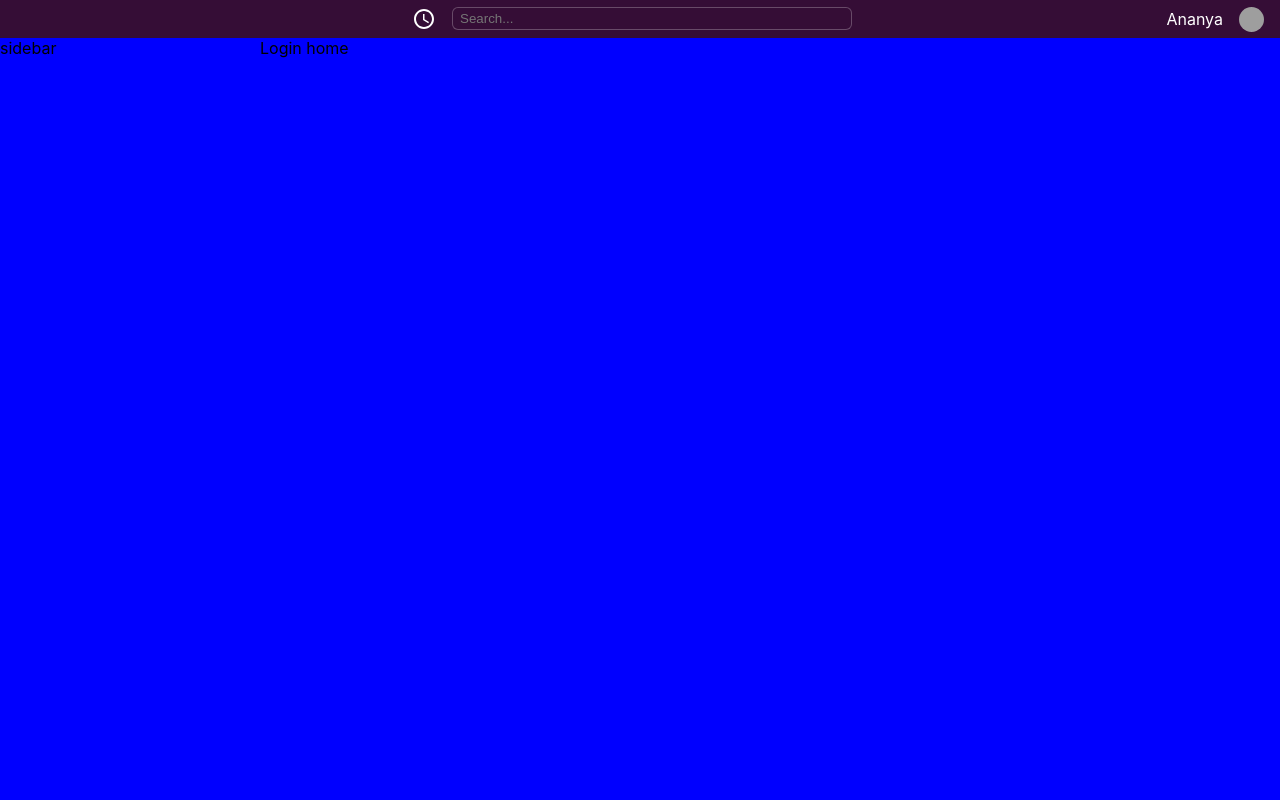
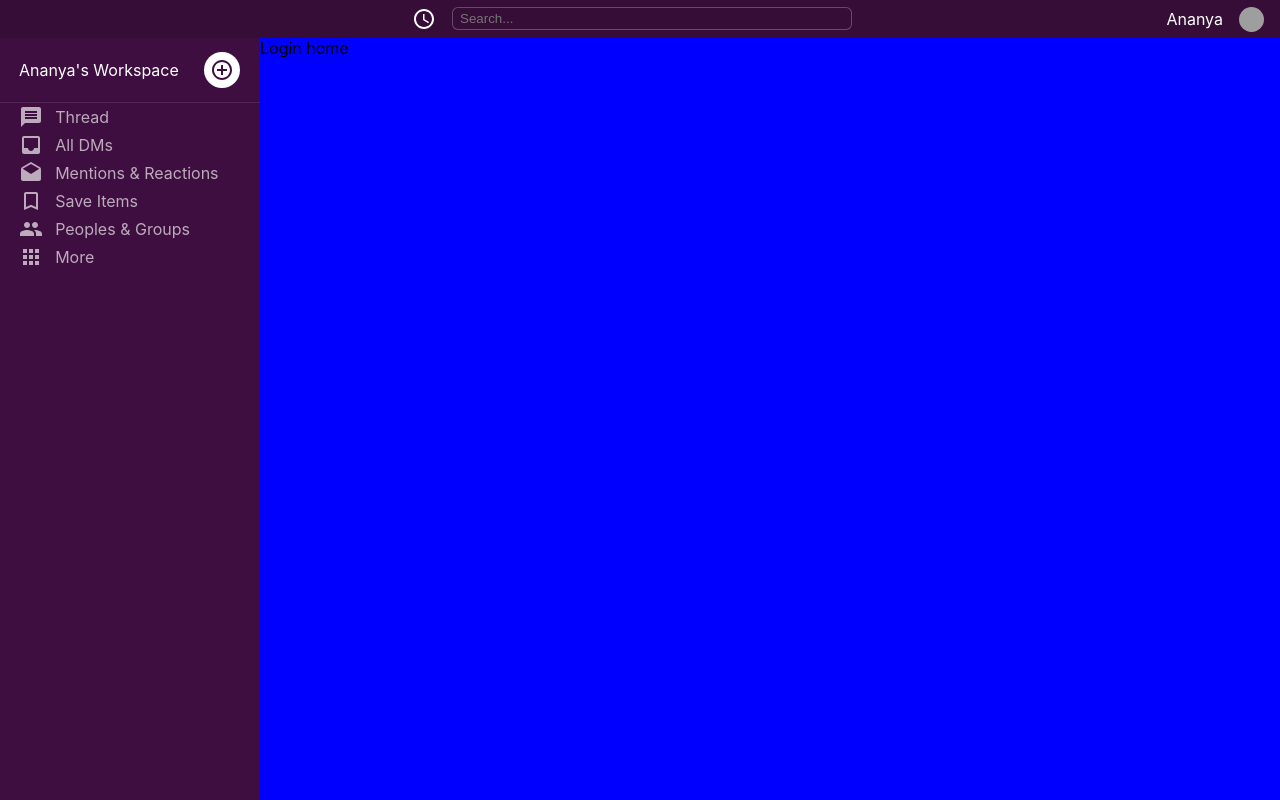
Before and after one commit to AnanyaThukral/slack-clone, a React (Create React App) app: page / in a window 1280 px wide. Built offline with nearby package versions, Linux system fonts and the light colour scheme; grey boxes are pictures that could not be loaded.

Commit message:
Added main channels on top

```diff
--- a/src/components/Sidebar.js
+++ b/src/components/Sidebar.js
@@ -1,10 +1,30 @@
 import React from 'react'
 import styled from 'styled-components'
+import AddCircleOutlineIcon from '@material-ui/icons/AddCircleOutline';
+import AddCircleOutline from '@material-ui/icons/AddCircleOutline';
+import {sidebarItems} from '../data/SidebarData'
 
 const Sidebar = () => {
+
+
     return (
        <Container>
-           sidebar
+           <WorkSpaceContainer>
+               <Name>
+                   Ananya's Workspace
+               </Name>
+               <NewMessage>
+                   <AddCircleOutline/>
+               </NewMessage>
+           </WorkSpaceContainer>
+           <MainChannels>
+           {sidebarItems.map(data=>(
+               <MainChannelItem>
+                    {data.icon}
+                    {data.text}
+               </MainChannelItem>
+           ))}
+           </MainChannels>
        </Container>
     )
 }
@@ -12,5 +32,43 @@ const Sidebar = () => {
 export default Sidebar
 
 const Container = styled.div`
+    background-color: #3f0E40;
+    color:white;
+`
 
+const WorkSpaceContainer = styled.div`
+    display:flex;
+    height:64px;
+    align-items: center;
+    padding-left: 19px;
+    justify-content: space-between;
+    border-bottom: 1px solid #532753;
 `
+
+const Name = styled.div``
+
+const NewMessage = styled.div`
+    width: 36px;
+    background-color: white;
+    height:36px;
+    color:#3f0E40;
+    fill:#3f0E40;
+    display:flex;
+    justify-content: center;
+    align-items:center;
+    border-radius: 50%;
+    margin-right:20px;
+    cursor:pointer;
+`
+
+const MainChannels = styled.div``
+
+const MainChannelItem = styled.div`
+    color:rgb(188,171,188);
+    display: grid;
+    grid-template-columns:15% auto;
+    height:28px;
+    align-items: center;
+    padding-left: 19px;
+    cursor: pointer;
+`
```
